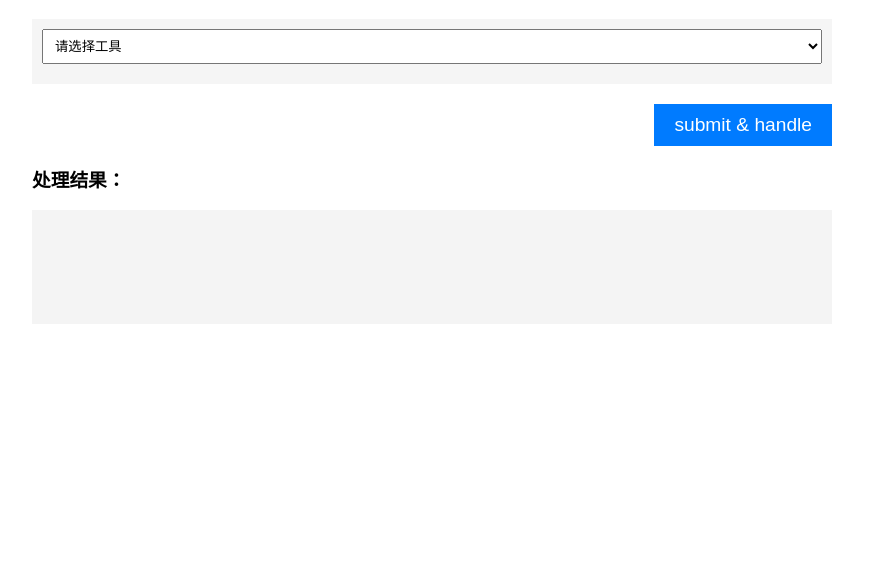
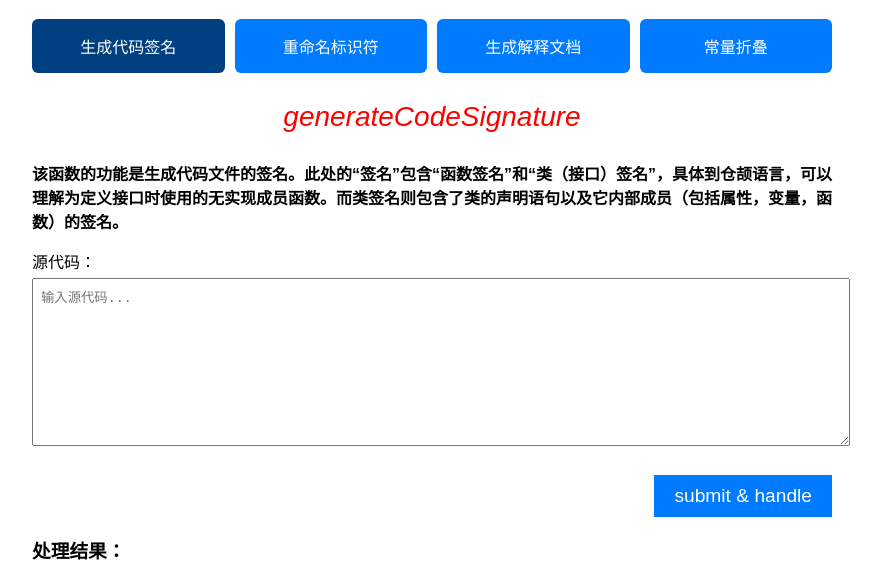
Before and after one commit to QianYuShenShen404/Buaa_Cangjie_FinalProject, a plain HTML site: page src/website/index.html in a window 1280 px wide. Shown: the part 98-676 px from the top of the page, without its empty margins (208-1089 px from the left). Drawn offline with Linux system fonts and the light colour scheme.

Commit message:
将下拉菜单式选项变成方块按钮式

```diff
--- a/src/website/index.html
+++ b/src/website/index.html
@@ -11,14 +11,11 @@
         <h1 style="text-align: center;">Cangjie代码实用工具</h1>
 
         <!-- 工具选择工具栏 -->
-        <div class="toolbar">
-            <select id="toolSelector" onchange="toggleFormFields()">
-                <option value="">请选择工具</option>
-                <option value="generateCodeSignature">生成代码签名</option>
-                <option value="refactorVariable">重命名标识符</option>
-                <option value="generateDocument">生成解释文档</option>
-                <option value="foldConstant">常量折叠</option>
-            </select>
+        <div class="toolbar" id="toolSelector">
+            <button class="tool-button active" data-tool="generateCodeSignature">生成代码签名</button>
+            <button class="tool-button" data-tool="refactorVariable">重命名标识符</button>
+            <button class="tool-button" data-tool="generateDocument">生成解释文档</button>
+            <button class="tool-button" data-tool="foldConstant">常量折叠</button>
         </div>
 
         <div class="form-group" id="signatureExplain">
--- a/src/website/main.js
+++ b/src/website/main.js
@@ -1,3 +1,40 @@
+// 页面加载完成后默认选中“生成代码签名”
+document.addEventListener('DOMContentLoaded', function () {
+    const defaultButton = document.querySelector('.tool-button[data-tool="generateCodeSignature"]');
+    if (defaultButton) {
+        defaultButton.classList.add('active');
+        toggleFormFields('generateCodeSignature');
+    }
+});
+
+// 更新工具选择器事件监听
+document.querySelectorAll('.tool-button').forEach(button => {
+    button.addEventListener('click', function () {
+        // 移除所有 active 类
+        document.querySelectorAll('.tool-button').forEach(btn => btn.classList.remove('active'));
+
+        // 添加 active 到当前点击的按钮
+        this.classList.add('active');
+
+        // 触发表单字段切换
+        const tool = this.getAttribute('data-tool');
+        toggleFormFields(tool);
+    });
+});
+
+// 修改 toggleFormFields 函数以接受参数
+function toggleFormFields(tool) {
+    document.querySelectorAll('.form-group').forEach(el => {
+        el.classList.remove('visible');
+    });
+
+    if (tool && toolConfig[tool]) {
+        toolConfig[tool].forEach(id => {
+            document.getElementById(id).classList.add('visible');
+        });
+    }
+}
+
 // 工具字段可见性配置
 const toolConfig = {
     generateCodeSignature: ['signatureExplain', 'codeGroup', 'signatureFields'],
@@ -5,7 +42,7 @@ const toolConfig = {
     generateDocument: ['documentExplain', 'codeGroup', 'documentFields'],
     foldConstant: ['foldExplain', 'codeGroup', 'foldConstantFields']
 };
-
+/*
 // 切换可见表单项
 function toggleFormFields() {
     // 隐藏所有表单项
@@ -21,7 +58,7 @@ function toggleFormFields() {
         });
     }
 }
-
+*/
 // 提交表单
 async function submitForm() {
     const tool = document.getElementById('toolSelector').value;
--- a/src/website/styles.css
+++ b/src/website/styles.css
@@ -21,9 +21,14 @@ body {
 }
 
 .toolbar {
+    display: flex;
+    justify-content: space-between;
+    /* 按钮之间平均分配空间 */
+    overflow-x: auto;
+    /* 可选：小屏下自动换行 */
+    gap: 10px;
+    /* 按钮之间的间距 */
     margin: 20px 0;
-    padding: 10px;
-    background: #f5f5f5;
 }
 
 .form-group {
@@ -67,3 +72,29 @@ pre {
     padding: 15px;
     white-space: pre-wrap;
 }
+
+/* 工具按钮样式 */
+.tool-button {
+    flex: 1 1 calc(25% - 10px);
+    /* 四个按钮平分宽度，减去gap间距 */
+    min-width: 180px;
+    /* 最小宽度，防止过小 */
+    padding: 15px;
+    background-color: #007bff;
+    color: white;
+    border: none;
+    border-radius: 6px;
+    text-align: center;
+    font-size: 16px;
+    cursor: pointer;
+    transition: background-color 0.3s ease;
+    box-sizing: border-box;
+}
+
+.tool-button:hover {
+    background-color: #0056b3;
+}
+
+.tool-button.active {
+    background-color: #004080;
+}
```
